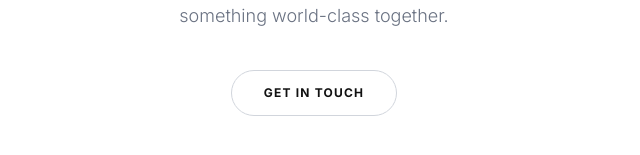
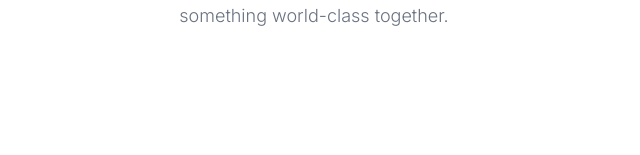
Before and after one commit to itszaman7/mantakaPortfolio, a Next.js app: page /about in a window 1280 px wide. Shown: the part 4482-4637 px from the top of the page, without its empty margins (326-966 px from the left). Built offline with nearby package versions, Linux system fonts and the light colour scheme; no server answers; the database is empty; a web font is replaced by a local one.

Commit message:
BAD BUTTON

```diff
--- a/src/components/about/ClientAboutTimeline.tsx
+++ b/src/components/about/ClientAboutTimeline.tsx
@@ -317,13 +317,6 @@ export function ClientAboutTimeline({ milestones }: { milestones: Milestone[] })
                         Ready to accelerate your vision? Let's engineer something world-class together.
                     </p>
 
-                    <motion.button
-                        whileHover={{ scale: 1.05 }}
-                        whileTap={{ scale: 0.95 }}
-                        className="bg-transparent text-[#111] border border-gray-300 rounded-full px-8 py-3.5 text-xs font-bold font-sans tracking-[0.1em] uppercase hover:border-[#ff2800] hover:text-[#ff2800] transition-colors duration-300"
-                    >
-                        Get in touch
-                    </motion.button>
                 </div>
             </footer>
         </div>
```
